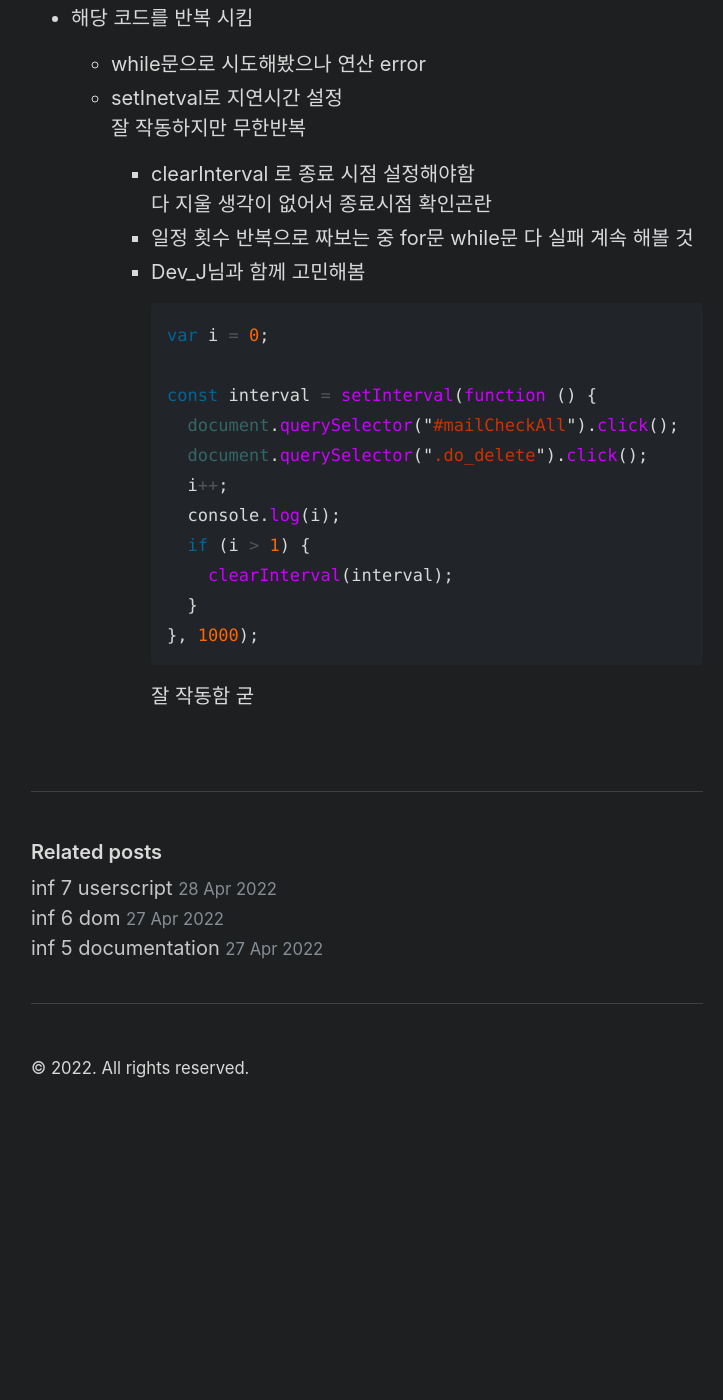
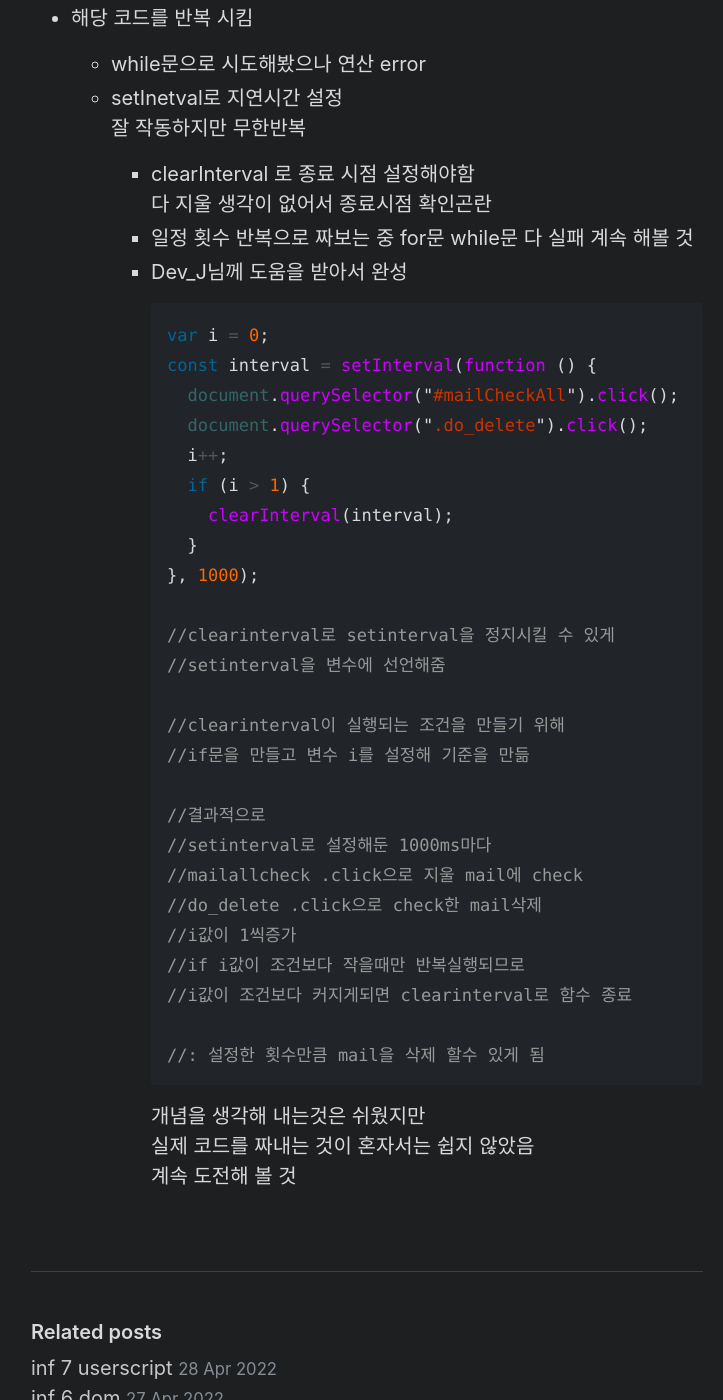
Before and after one commit to Dev-Dotoli/dev-dotoli.github.com, a Jekyll site: the page built from _posts/2022-04-30-inf-8.md, in a window 1280 px wide and 1400 px high, scrolled down 756 px. Shown: the whole window, without its empty margins (273-996 px from the left). Built offline with Jekyll 4.4.1, drawn with Linux system fonts in a browser that asks for light colours; before the commit the page ends 1886 px from its top, so only the background shows below that.

````diff
--- a/_posts/2022-04-30-inf-8.md
+++ b/_posts/2022-04-30-inf-8.md
@@ -33,20 +33,36 @@ demo4.html
       다 지울 생각이 없어서 종료시점 확인곤란
     - 일정 횟수 반복으로 짜보는 중
       for문 while문 다 실패 계속 해볼 것
-    - Dev_J님과 함께 고민해봄
+    - Dev_J님께 도움을 받아서 완성
 
       ```javascript
       var i = 0;
-
       const interval = setInterval(function () {
         document.querySelector("#mailCheckAll").click();
         document.querySelector(".do_delete").click();
         i++;
-        console.log(i);
         if (i > 1) {
           clearInterval(interval);
         }
       }, 1000);
+
+      //clearinterval로 setinterval을 정지시킬 수 있게
+      //setinterval을 변수에 선언해줌
+
+      //clearinterval이 실행되는 조건을 만들기 위해
+      //if문을 만들고 변수 i를 설정해 기준을 만듦
+
+      //결과적으로
+      //setinterval로 설정해둔 1000ms마다
+      //mailallcheck .click으로 지울 mail에 check
+      //do_delete .click으로 check한 mail삭제
+      //i값이 1씩증가
+      //if i값이 조건보다 작을때만 반복실행되므로
+      //i값이 조건보다 커지게되면 clearinterval로 함수 종료
+
+      //: 설정한 횟수만큼 mail을 삭제 할수 있게 됨
       ```
 
-      잘 작동함 굳
+      개념을 생각해 내는것은 쉬웠지만 <br>
+      실제 코드를 짜내는 것이 혼자서는 쉽지 않았음 <br>
+      계속 도전해 볼 것
````
